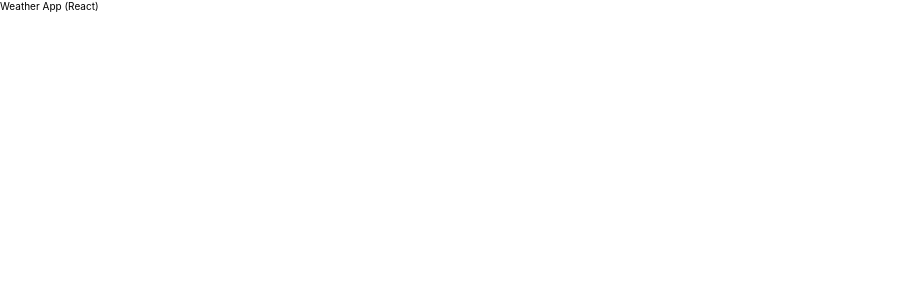
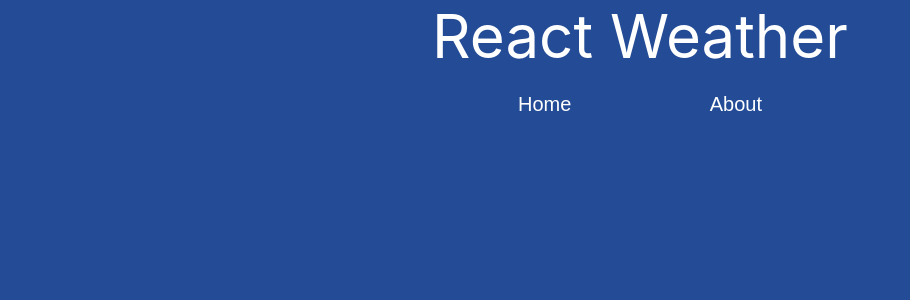
Before and after one commit to lkmarcum/Weather-React, a React (Create React App) app in the folder weather-react/: page / in a window 1280 px wide. Shown: the top 300 px of the page, without its empty margins (0-910 px from the left). Built offline with nearby package versions, Linux system fonts and the light colour scheme.

Commit message:
created basic header

```diff
--- a/weather-react/src/App.js
+++ b/weather-react/src/App.js
@@ -2,10 +2,12 @@ import React from "react";
 import logo from "./logo.svg";
 import "./App.css";
 
+import Header from "./components/Header";
+
 function App() {
   return (
     <div className="App">
-      <h1>Weather App (React)</h1>
+      <Header />
     </div>
   );
 }
--- /dev/null
+++ b/weather-react/src/components/Header.js
@@ -0,0 +1,16 @@
+import React from "react";
+import "../styles/header.scss";
+
+const Header = () => {
+  return (
+    <header>
+      <h1>React Weather</h1>
+      <div className="links">
+        <button>Home</button>
+        <button>About</button>
+      </div>
+    </header>
+  );
+};
+
+export default Header;
--- a/weather-react/src/index.css
+++ b/weather-react/src/index.css
@@ -143,6 +143,7 @@ body {
     sans-serif;
   -webkit-font-smoothing: antialiased;
   -moz-osx-font-smoothing: grayscale;
+  background: rgb(35, 75, 150);
 }
 
 code {
--- /dev/null
+++ b/weather-react/src/styles/header.scss
@@ -0,0 +1,30 @@
+header {
+  color: white;
+  text-align: center;
+
+  h1 {
+    font-size: 6rem;
+  }
+
+  .links {
+    width: 20%;
+    margin-left: 40%;
+    display: flex;
+    justify-content: space-between;
+    margin-top: 20px;
+
+    button {
+      background: none;
+      border: none;
+      color: white;
+      font-size: 2rem;
+      border-bottom: 2px solid rgb(35, 75, 150);
+      outline: none;
+
+      &:hover {
+        border-bottom: 2px solid white;
+        cursor: pointer;
+      }
+    }
+  }
+}
```
